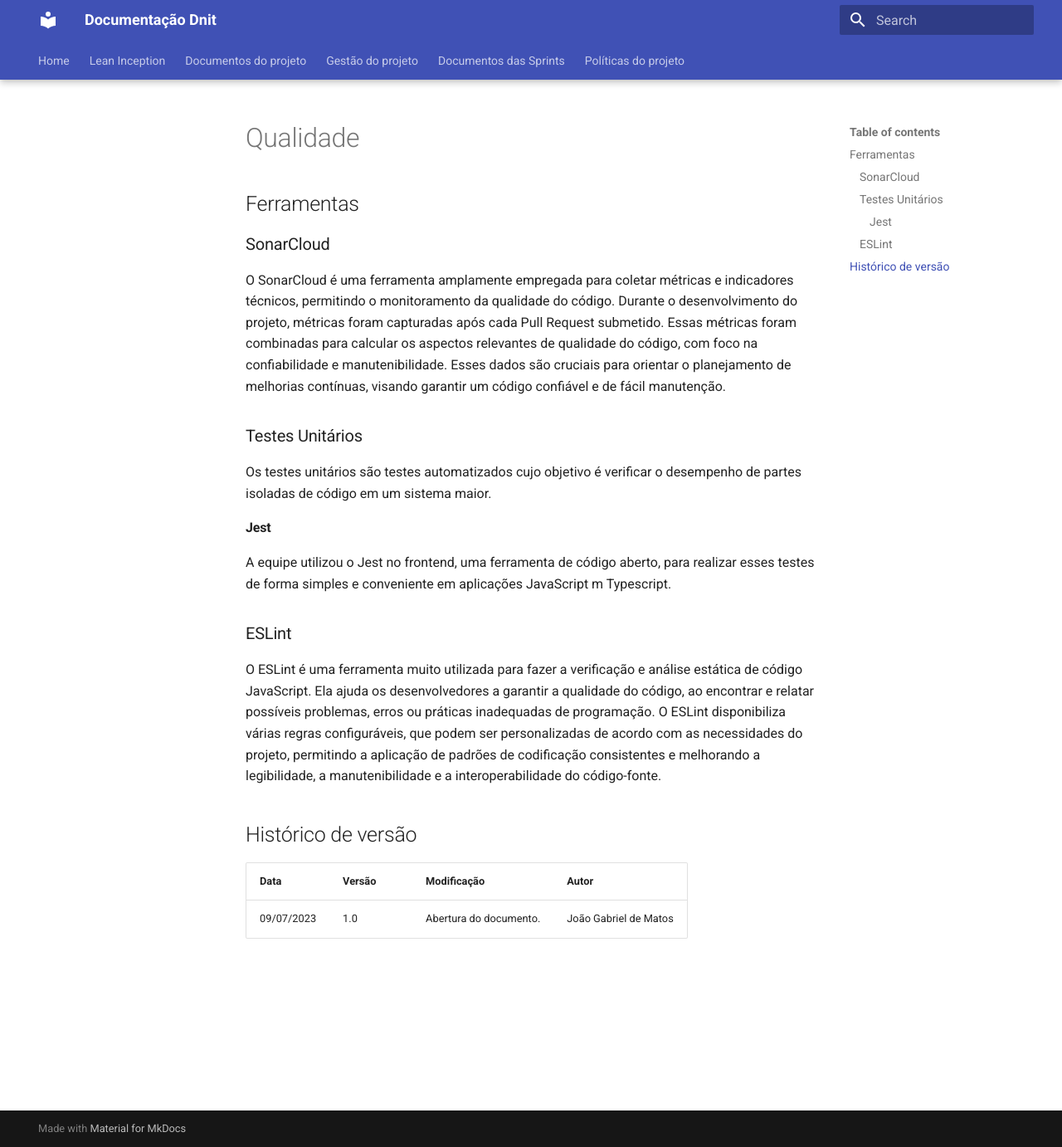
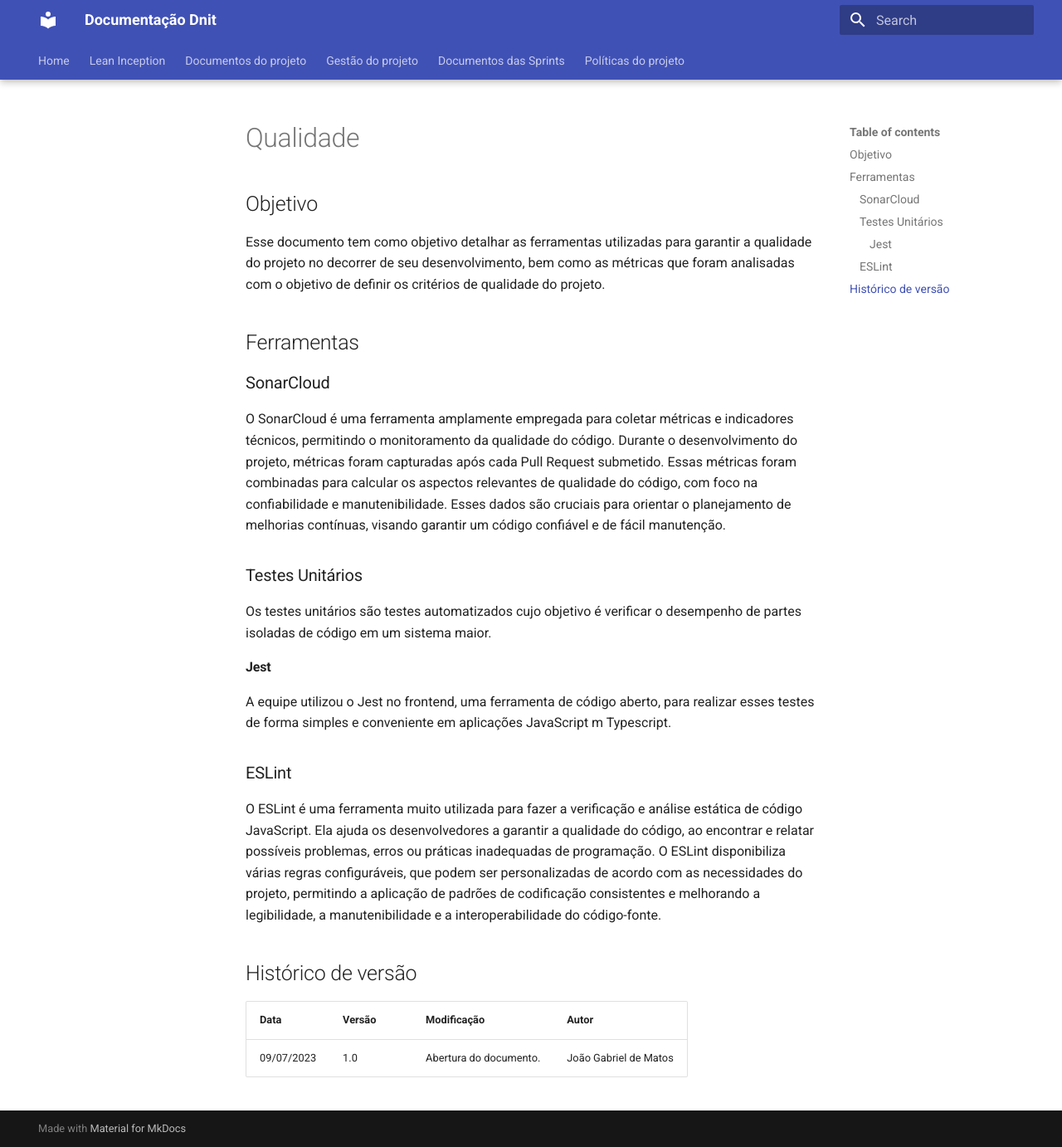
Before and after one commit to fga-eps-mds/2023-1-Dnit-DOC, an MkDocs documentation site: the page built from docs/docs/qualidade.md, in a window 1280 px wide and 1382 px high. Shown: the whole window at 83% size. Built offline with MkDocs 1.6.1 and Material for MkDocs 9.7.7, drawn with Linux system fonts in a browser that asks for light colours.

Commit message:
Update qualidade.md

```diff
--- a/docs/docs/qualidade.md
+++ b/docs/docs/qualidade.md
@@ -1,3 +1,7 @@
+## Objetivo
+
+Esse documento tem como objetivo detalhar as ferramentas utilizadas para garantir a qualidade do projeto no decorrer de seu desenvolvimento, bem como as métricas que foram analisadas com o objetivo de definir os critérios de qualidade do projeto.
+
 ## Ferramentas
 
 ### SonarCloud
```
